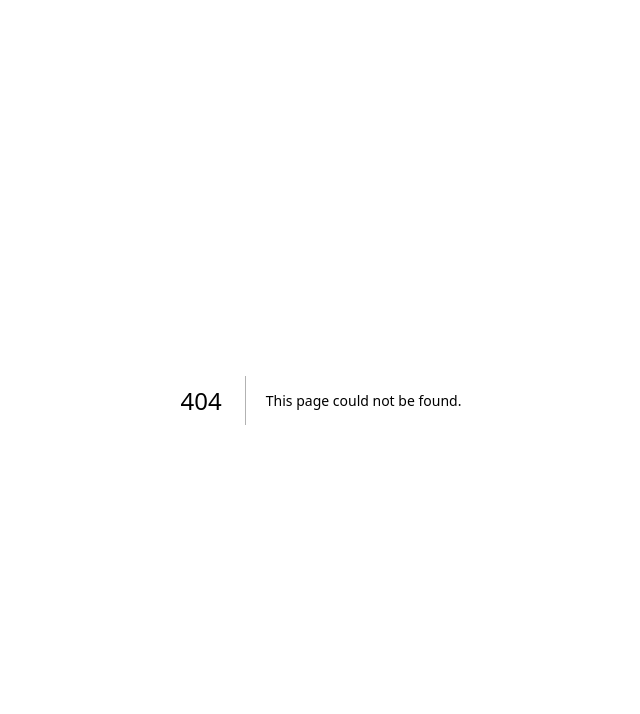
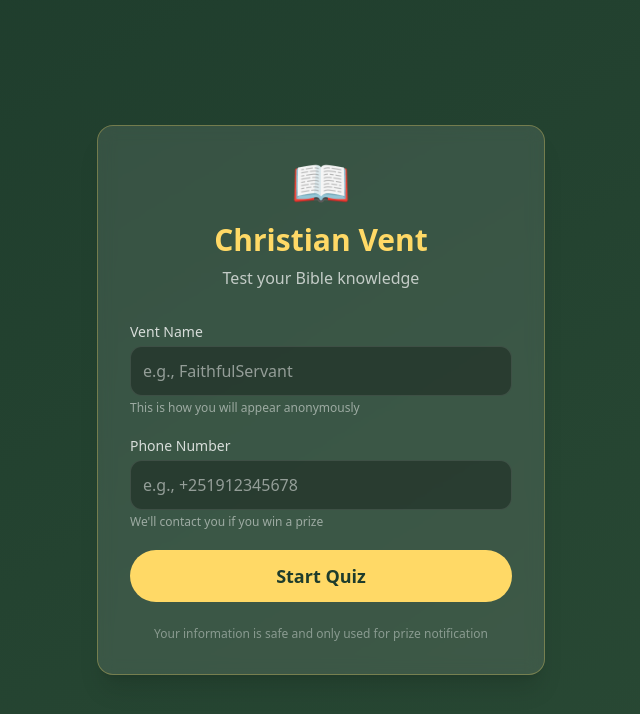
Before and after one commit to abutilmis/bible-quiz-game, a Next.js app: page /login in a window 1280 px wide. Before the commit this address had no page. Shown: the top 714 px of the page, without its empty margins (319-959 px from the left). Built offline with nearby package versions, Linux system fonts and the light colour scheme.

Commit message:
Add beautiful login page and auto-save quiz result

```diff
--- a/pages/index.tsx
+++ b/pages/index.tsx
@@ -1,6 +1,7 @@
-import { useState } from 'react';
+import { useState, useEffect } from 'react';
 import { motion, AnimatePresence } from 'framer-motion';
 import confetti from 'canvas-confetti';
+import { useRouter } from 'next/router';
 import { Question } from '../types';
 
 const questions: Question[] = [
@@ -11,17 +12,36 @@ const questions: Question[] = [
 ];
 
 export default function Home() {
+  const router = useRouter();
   const [gameState, setGameState] = useState<'start' | 'playing' | 'finished'>('start');
   const [currentIndex, setCurrentIndex] = useState(0);
   const [selectedOption, setSelectedOption] = useState<number | null>(null);
   const [score, setScore] = useState(0);
   const [feedback, setFeedback] = useState<'correct' | 'wrong' | null>(null);
-  const [name, setName] = useState('');
+  const [ventName, setVentName] = useState('');
   const [phone, setPhone] = useState('');
   const [saved, setSaved] = useState(false);
   const [leaderboard, setLeaderboard] = useState<{ name: string; score: number }[]>([]);
+  const totalQuestions = questions.length;
 
-  const totalQuestions = questions.length;
+  // On mount: retrieve stored user data, otherwise redirect to login
+  useEffect(() => {
+    const storedName = localStorage.getItem('ventName');
+    const storedPhone = localStorage.getItem('phone');
+    if (!storedName || !storedPhone) {
+      router.push('/login');
+    } else {
+      setVentName(storedName);
+      setPhone(storedPhone);
+    }
+  }, [router]);
+
+  // Auto-save when quiz finishes
+  useEffect(() => {
+    if (gameState === 'finished' && !saved && ventName && phone) {
+      saveResult();
+    }
+  }, [gameState, saved, ventName, phone]);
 
   const startGame = () => {
     setGameState('playing');
@@ -52,20 +72,16 @@ export default function Home() {
   };
 
   const saveResult = async () => {
-    if (!name.trim() || !phone.trim()) {
-      alert('Please enter your name and phone number');
-      return;
-    }
     try {
       const res = await fetch('/api/save-result', {
         method: 'POST',
         headers: { 'Content-Type': 'application/json' },
         body: JSON.stringify({
-          name: name.trim(),
-          phone: phone.trim(),
+          name: ventName,
+          phone,
           score,
           totalQuestions,
-          answers: questions.map(q => q.correctAnswer) // not needed for leaderboard but for admin
+          answers: questions.map(q => q.correctAnswer)
         })
       });
       if (res.ok) {
@@ -74,11 +90,10 @@ export default function Home() {
         const data = await leaderboardRes.json();
         setLeaderboard(data);
       } else {
-        const err = await res.text();
-        alert(`Failed to save: ${err}`);
+        console.error('Failed to save score');
       }
     } catch (error) {
-      alert('Network error. Please try again.');
+      console.error('Error saving score:', error);
     }
   };
 
@@ -154,7 +169,7 @@ export default function Home() {
     );
   }
 
-  // Finished screen
+  // Finished screen (score + leaderboard, no name/phone inputs)
   return (
     <div className="min-h-screen bg-gradient-to-br from-[#1e3c2c] to-[#2a4a35] flex items-center justify-center p-4">
       <div className="bg-white/10 backdrop-blur rounded-2xl p-8 max-w-md w-full text-center border border-[#FFD966]/30">
@@ -162,28 +177,7 @@ export default function Home() {
         <div className="text-6xl font-bold text-white my-4">{score} / {totalQuestions}</div>
         <div className="text-white/70 mb-6">{Math.round(score/totalQuestions*100)}%</div>
         {!saved ? (
-          <>
-            <input
-              type="text"
-              placeholder="Your name (e.g., John)"
-              value={name}
-              onChange={(e) => setName(e.target.value)}
-              className="w-full p-3 rounded-xl bg-black/30 text-white placeholder-white/50 mb-3"
-            />
-            <input
-              type="tel"
-              placeholder="Phone number (with country code)"
-              value={phone}
-              onChange={(e) => setPhone(e.target.value)}
-              className="w-full p-3 rounded-xl bg-black/30 text-white placeholder-white/50 mb-6"
-            />
-            <button
-              onClick={saveResult}
-              className="bg-[#FFD966] text-[#1e3c2c] px-6 py-3 rounded-full font-bold w-full"
-            >
-              Submit & See Leaderboard
-            </button>
-          </>
+          <p className="text-white/70">Saving your score...</p>
         ) : (
           <>
             <p className="text-green-400 mb-4">✅ Your score has been recorded!</p>
--- /dev/null
+++ b/pages/login.tsx
@@ -0,0 +1,91 @@
+import { useState, useEffect } from 'react';
+import { useRouter } from 'next/router';
+
+export default function Login() {
+  const router = useRouter();
+  const [ventName, setVentName] = useState('');
+  const [phone, setPhone] = useState('');
+  const [error, setError] = useState('');
+
+  // Check if user already logged in
+  useEffect(() => {
+    const savedName = localStorage.getItem('ventName');
+    const savedPhone = localStorage.getItem('phone');
+    if (savedName && savedPhone) {
+      // Auto redirect to quiz
+      router.push('/');
+    }
+  }, [router]);
+
+  const handleSubmit = (e: React.FormEvent) => {
+    e.preventDefault();
+    if (!ventName.trim() || !phone.trim()) {
+      setError('Please fill in both fields');
+      return;
+    }
+    // Simple phone validation (optional)
+    const phoneRegex = /^[0-9+\-\s()]{8,20}$/;
+    if (!phoneRegex.test(phone.trim())) {
+      setError('Please enter a valid phone number');
+      return;
+    }
+    localStorage.setItem('ventName', ventName.trim());
+    localStorage.setItem('phone', phone.trim());
+    router.push('/');
+  };
+
+  return (
+    <div className="min-h-screen bg-gradient-to-br from-[#1e3c2c] to-[#2a4a35] flex items-center justify-center p-4">
+      <div className="bg-white/10 backdrop-blur rounded-2xl p-8 max-w-md w-full border border-[#FFD966]/30 shadow-xl">
+        <div className="text-center mb-8">
+          <div className="text-5xl mb-4">📖</div>
+          <h1 className="text-3xl font-bold text-[#FFD966]">Christian Vent</h1>
+          <p className="text-white/70 mt-2">Test your Bible knowledge</p>
+        </div>
+
+        <form onSubmit={handleSubmit} className="space-y-5">
+          <div>
+            <label className="block text-white/80 mb-1 text-sm font-medium">Vent Name</label>
+            <input
+              type="text"
+              value={ventName}
+              onChange={(e) => setVentName(e.target.value)}
+              placeholder="e.g., FaithfulServant"
+              className="w-full p-3 rounded-xl bg-black/30 text-white placeholder-white/50 border border-white/10 focus:border-[#FFD966] focus:outline-none transition"
+            />
+            <p className="text-white/50 text-xs mt-1">This is how you will appear anonymously</p>
+          </div>
+
+          <div>
+            <label className="block text-white/80 mb-1 text-sm font-medium">Phone Number</label>
+            <input
+              type="tel"
+              value={phone}
+              onChange={(e) => setPhone(e.target.value)}
+              placeholder="e.g., +251912345678"
+              className="w-full p-3 rounded-xl bg-black/30 text-white placeholder-white/50 border border-white/10 focus:border-[#FFD966] focus:outline-none transition"
+            />
+            <p className="text-white/50 text-xs mt-1">We'll contact you if you win a prize</p>
+          </div>
+
+          {error && (
+            <div className="bg-red-500/20 text-red-300 p-2 rounded text-sm text-center">
+              {error}
+            </div>
+          )}
+
+          <button
+            type="submit"
+            className="w-full bg-[#FFD966] text-[#1e3c2c] py-3 rounded-full font-bold text-lg hover:scale-105 transition"
+          >
+            Start Quiz
+          </button>
+        </form>
+
+        <p className="text-center text-white/40 text-xs mt-6">
+          Your information is safe and only used for prize notification
+        </p>
+      </div>
+    </div>
+  );
+}
```
